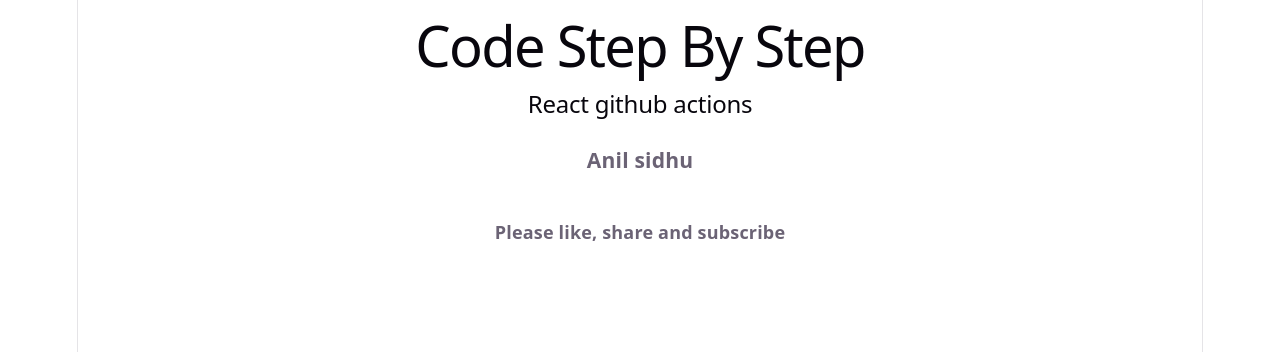
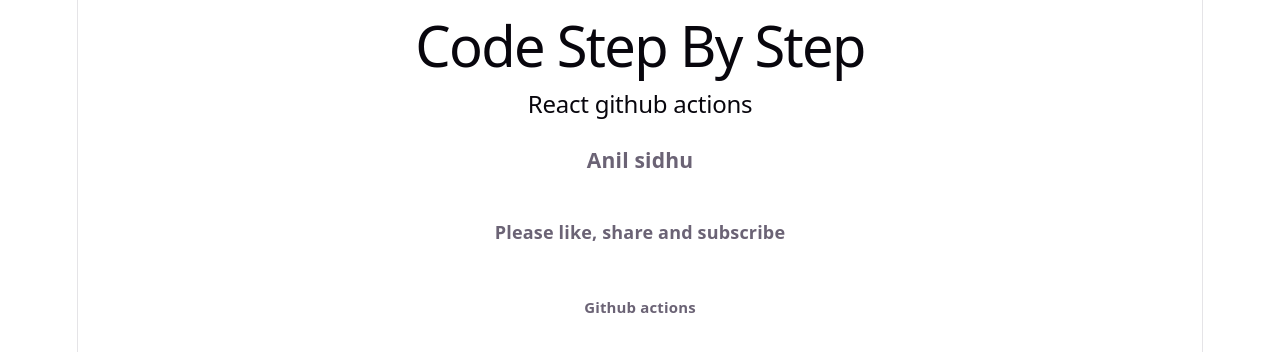
Before and after one commit to anil-sidhu/react-github-actions, a React (Vite) app: page / in a window 1280 px wide. Shown: the top 352 px of the page. Built offline with nearby package versions, Linux system fonts and the light colour scheme.

Commit message:
re-deploy

```diff
--- a/src/App.jsx
+++ b/src/App.jsx
@@ -8,6 +8,7 @@
       <h2>React github actions</h2>
       <h3>Anil sidhu</h3>
       <h4>Please like, share and subscribe</h4>
+      <h5>Github actions</h5>
     </>
   )
 }
```
